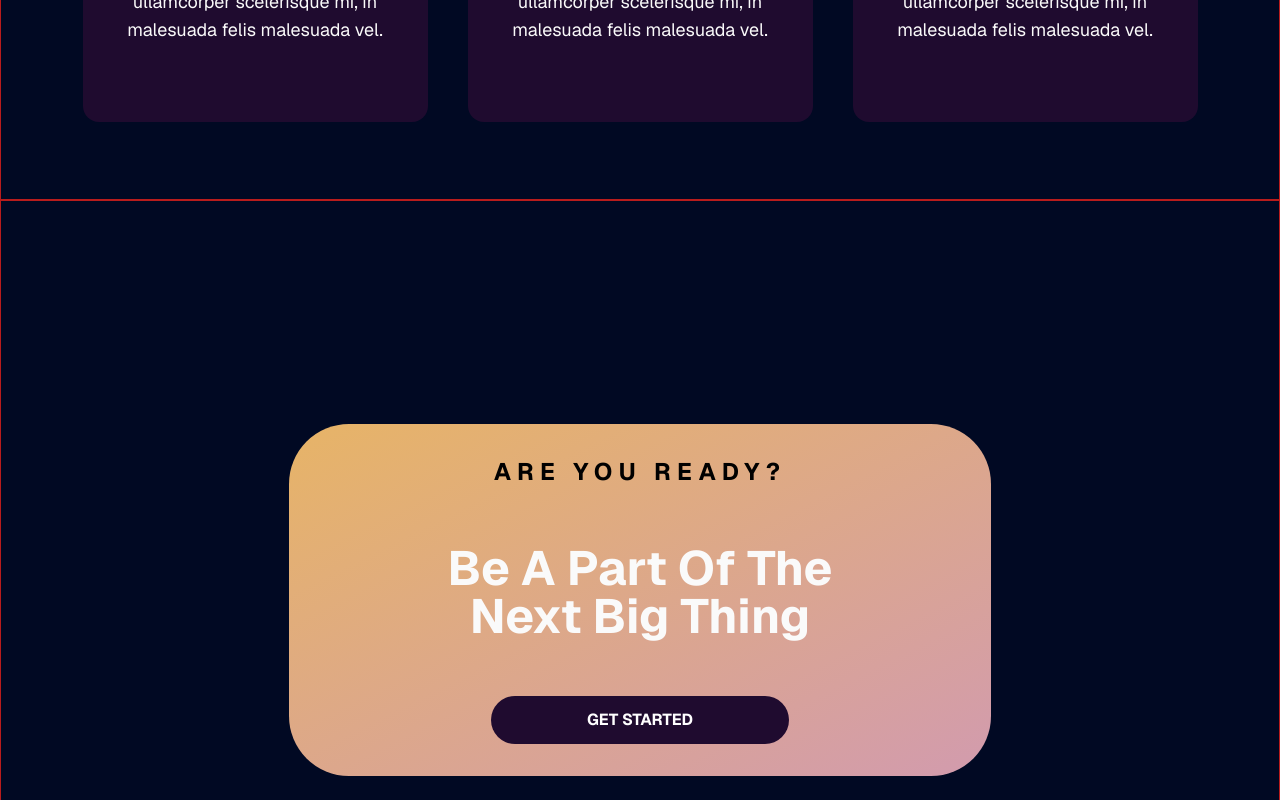
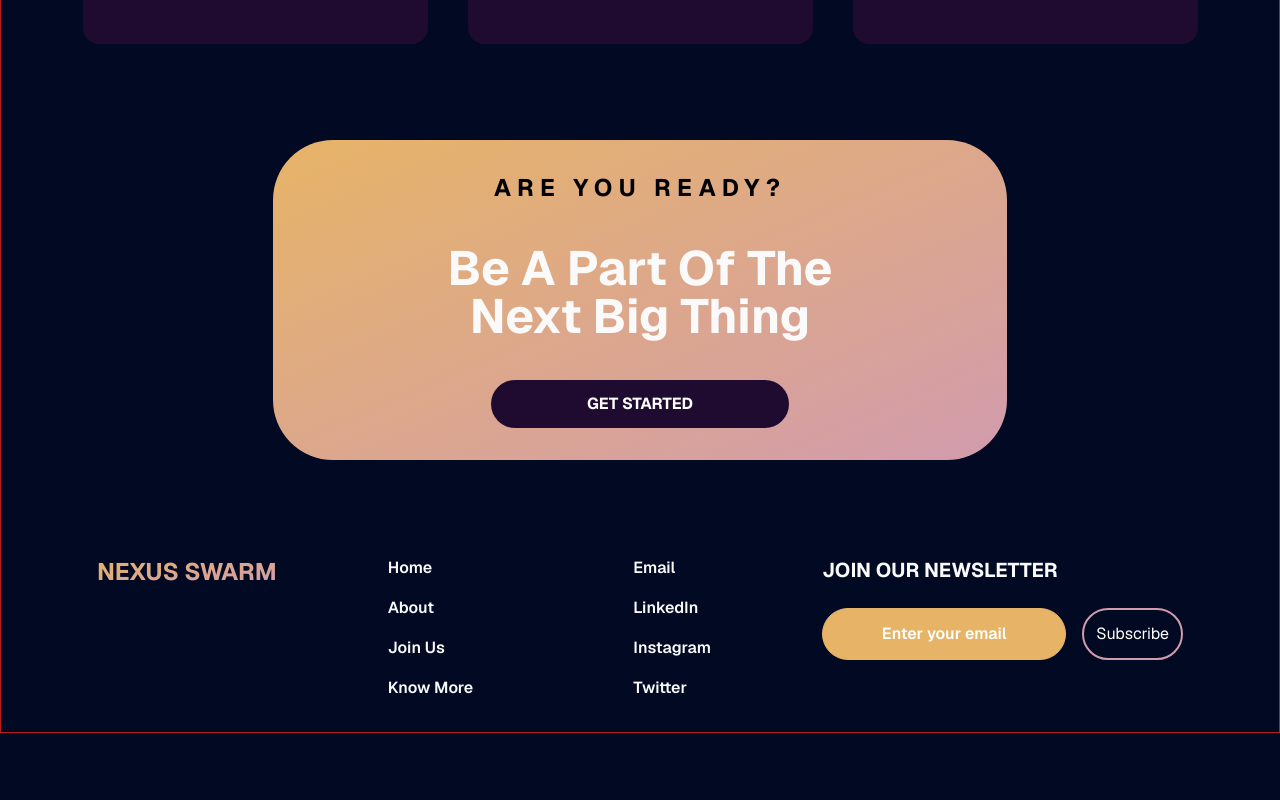
Before and after one commit to nexusswarm/ns-website-v2, a Next.js app: page / in a window 1280 px wide. Shown: the part 1400-2200 px from the top of the page. After the commit the page ends 2133 px from the top, so only its background shows below. Built offline with nearby package versions, Linux system fonts and the light colour scheme.

Commit message:
Added Footer [complete]

```diff
--- a/src/app/page.tsx
+++ b/src/app/page.tsx
@@ -8,10 +8,9 @@ export default function Home() {
       </div>
       <div className="grid min-h-screen items-center justify-items-center border border-red-700 font-[family-name:var(--font-geist-sans)]">
         <TestinomialsDis/>
-      </div>
-      <div className="grid min-h-screen items-center justify-items-center border border-red-700 font-[family-name:var(--font-geist-sans)]">
         <Footer/>
       </div>
+
     </>
   );
 }
--- a/src/components/Footer.tsx
+++ b/src/components/Footer.tsx
@@ -1,12 +1,81 @@
-import React from 'react'
-import GetStarted from './GetStarted'
+"use client";
+import React from "react";
+import GetStarted from "./GetStarted";
+import Link from "next/link";
 
 const Footer = () => {
+  const [subMail, setSubMail] = React.useState("");
+
+  const subscribe = (e: any) => {
+    e.preventDefault();
+  };
+
   return (
-    <div className='w-full flex justify-center items-center'>
-        <GetStarted/>
+    <div className="w-full flex flex-col justify-center items-center pt-20 pb-8">
+      <GetStarted />
+      <div className="flex flex-col sm:flex-row flex-wrap pt-20 w-full justify-between px-8 sm:px-16 lg:px-24 gap-12">
+
+        <div className="w-fit text-[#D29BAE] uppercase text-2xl font-bold">
+          <span className="text-transparent bg-clip-text bg-gradient-to-br from-[#E7B467] to-[#D29BAE]">
+            NEXUS swarm
+          </span>
+        </div>
+
+        <div className="flex flex-wrap gap-40">
+          <div className="sm:w-auto">
+            <ul className="flex flex-col gap-4 font-semibold">
+              <li className="hover:text-[#D29BAE]">
+                <Link href="#home">Home</Link>
+              </li>
+              <li className="hover:text-[#D29BAE]">
+                <Link href="#about">About</Link>
+              </li>
+              <li className="hover:text-[#D29BAE]">
+                <Link href="">Join Us</Link>
+              </li>
+              <li className="hover:text-[#D29BAE]">
+                <Link href="">Know More</Link>
+              </li>
+            </ul>
+          </div>
+          <div className="sm:w-auto">
+            <ul className="flex flex-col gap-4 font-semibold">
+              <li className="hover:text-[#D29BAE]">
+                <Link href="mailto:">Email</Link>
+              </li>
+              <li className="hover:text-[#D29BAE]">
+                <Link href="">LinkedIn</Link>
+              </li>
+              <li className="hover:text-[#D29BAE]">
+                <Link href="">Instagram</Link>
+              </li>
+              <li className="hover:text-[#D29BAE]">
+                <Link href="">Twitter</Link>
+              </li>
+            </ul>
+          </div>
+        </div>
+
+        <div className="w-full sm:w-auto">
+          <h1 className="text-xl font-bold uppercase pb-6">Join our newsletter</h1>
+          <form className="flex flex-col sm:flex-row gap-4" onSubmit={subscribe}>
+            <input
+              type="email"
+              placeholder="Enter your email"
+              onChange={(e) => setSubMail(e.target.value)}
+              className="text-center font-semibold bg-[#E7B467] outline-none border rounded-full p-3 border-[#E7B467] placeholder:text-white placeholder:font-semibold"
+            />
+            <button
+              type="submit"
+              className="border-2 border-[#D29BAE] rounded-full text-white bg-transparent p-3"
+            >
+              Subscribe
+            </button>
+          </form>
+        </div>
+      </div>
     </div>
-  )
-}
+  );
+};
 
-export default Footer
+export default Footer;
--- a/src/components/GetStarted.tsx
+++ b/src/components/GetStarted.tsx
@@ -1,24 +1,21 @@
-import React from 'react'
+import React from 'react';
 
 const GetStarted = () => {
   return (
-    <div className='w-[55%]'>
+    <div className='w-full lg:w-[60%] p-4'>
+      <div className='bg-gradient-to-br from-[#E7B467] to-[#D29BAE] py-8 w-full flex flex-col rounded-[60px] justify-center items-center gap-10 text-center'>
+        <h2 className='uppercase font-bold text-2xl tracking-[0.4rem] text-black'>
+          Are you ready?
+        </h2>
+        <h1 className='capitalize font-bold sm:text-5xl text-3xl'>
+          Be a part of the <br /> next big thing
+        </h1>
+        <button className='bg-[#1F0B2F] text-[#FFFFFF] rounded-[60px] uppercase font-bold py-3 px-8 sm:px-24'>
+          Get Started
+        </button>
+      </div>
+    </div>
+  );
+};
 
-        <div
-        className='bg-gradient-to-br from-[#E7B467] to-[#D29BAE] py-8 w-full flex flex-col rounded-[60px] justify-center items-center gap-14'>
-                <h2 className='uppercase font-bold text-2xl tracking-[0.4rem] text-black'>are you ready?</h2>
-                <h1 className='capitalize font-bold text-5xl text-center'>be a part of the
-                <br/>
-                next big thing
-                </h1>
-                <button
-                // actions
-                className='bg-[#1F0B2F] text-[#FFFFFF] rounded-[60px] uppercase font-bold py-3 px-24'>
-                Get Started
-                </button>
-        </div>
-    </div>
-  )
-}
-
-export default GetStarted
+export default GetStarted;
```
